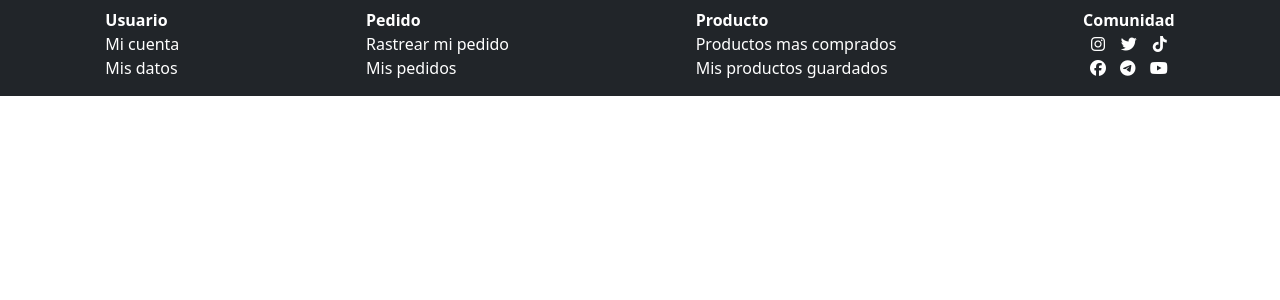
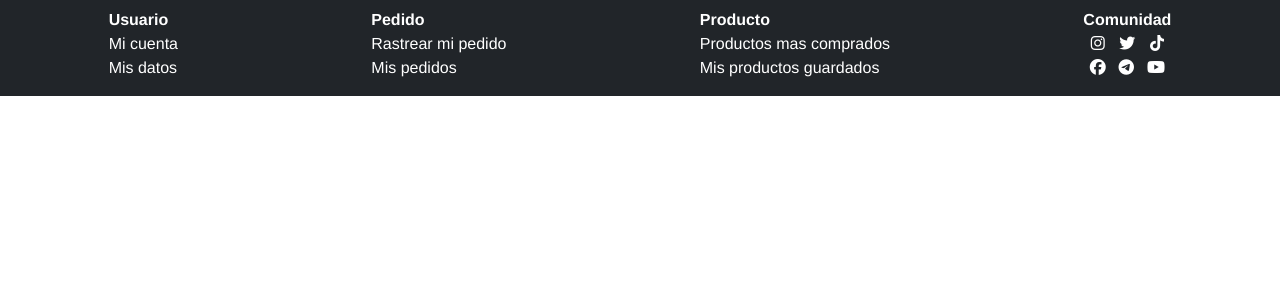
Before and after one commit to anietooo/DWES_P3_LuisJ_AlejandroN, a PHP site: page /footer.php in a window 1280 px wide. Shown: the top 300 px of the page. Run offline with PHP 8.4, Linux system fonts and the light colour scheme.

Commit message:
hover y fuente cambiada

```diff
--- a/views/footer.php
+++ b/views/footer.php
@@ -17,6 +17,15 @@
       crossorigin="anonymous"
     ></script>
     <link rel="stylesheet" href="https://cdnjs.cloudflare.com/ajax/libs/font-awesome/6.7.1/css/all.min.css">
+    <style>
+    body {
+        font-family: "Helvetica Neue", Helvetica, Arial, sans-serif;
+    }
+
+    .linkHover:hover{
+        color: rgb(231, 218, 218) !important;
+    }
+    </style>
 </head>
 <body>
     <div class="container-fluid bg-dark text-white">
@@ -24,18 +33,18 @@
             <footer class="d-flex justify-content-around mt-2">
                 <ul class="list-unstyled">
                     <li class="fw-bold">Usuario</li>
-                    <li><a class="text-decoration-none text-white" href="#">Mi cuenta</a></li>
-                    <li><a class="text-decoration-none text-white" href="#">Mis datos</a></li>
+                    <li><a class="text-decoration-none text-white linkHover" href="#">Mi cuenta</a></li>
+                    <li><a class="text-decoration-none text-white linkHover" href="#">Mis datos</a></li>
                 </ul>
                 <ul class="list-unstyled">
-                    <li class="fw-bold">Pedido</li>
-                    <li><a class="text-decoration-none text-white" href="#">Rastrear mi pedido</a></li>
-                    <li><a class="text-decoration-none text-white" href="#">Mis pedidos</a></li>
+                    <li class="fw-bold boldHover">Pedido</li>
+                    <li><a class="text-decoration-none text-white linkHover" href="#">Rastrear mi pedido</a></li>
+                    <li><a class="text-decoration-none text-white linkHover" href="#">Mis pedidos</a></li>
                 </ul>
                 <ul class="list-unstyled">
                     <li class="fw-bold">Producto</li>
-                    <li><a class="text-decoration-none text-white" href="#">Productos mas comprados</a></li>
-                    <li><a class="text-decoration-none text-white" href="#">Mis productos guardados</a></li>
+                    <li><a class="text-decoration-none text-white linkHover" href="#">Productos mas comprados</a></li>
+                    <li><a class="text-decoration-none text-white linkHover" href="#">Mis productos guardados</a></li>
                 </ul>
                 <ul class="list-unstyled">
                     <li class="fw-bold">Comunidad</li>
@@ -43,43 +52,43 @@
                     <div class="d-flex justify-content-around">
                         <!--LOGO INSTAGRAM-->
                         <li>
-                            <a class="text-decoration-none text-white" href="#">
+                            <a class="text-decoration-none text-white linkHover" href="#">
                                 <i class="fa-brands fa-instagram"></i>
                             </a>
                         </li>
 
                         <!--LOGO X-->
                         <li>
-                            <a class="text-decoration-none text-white" href="#">
+                            <a class="text-decoration-none text-white linkHover" href="#">
                                 <i class="fa-brands fa-twitter"></i>
                             </a>
                         </li>
 
                         <!--LOGO TIKTOK-->
                         <li>
-                            <a class="text-decoration-none text-white" href="#">
+                            <a class="text-decoration-none text-white linkHover" href="#">
                                 <i class="fa-brands fa-tiktok"></i>
                             </a>
                         </li>
                     </div>
                     <div class="d-flex justify-content-around">
-                        <!--LOGO INSTAGRAM-->
+                        <!--LOGO FACEBOOK-->
                         <li>
-                            <a class="text-decoration-none text-white" href="#">
+                            <a class="text-decoration-none text-white linkHover" href="#">
                                 <i class="fa-brands fa-facebook"></i>
                             </a>
                         </li>
 
-                        <!--LOGO X-->
+                        <!--LOGO TELEGRAM-->
                         <li>
-                            <a class="text-decoration-none text-white" href="#">
+                            <a class="text-decoration-none text-white linkHover" href="#">
                                 <i class="fa-brands fa-telegram"></i>
                             </a>
                         </li>
 
-                        <!--LOGO TIKTOK-->
+                        <!--LOGO YOUTUBE-->
                         <li>
-                            <a class="text-decoration-none text-white" href="#">
+                            <a class="text-decoration-none text-white linkHover" href="#">
                                 <i class="fa-brands fa-youtube"></i>
                             </a>
                         </li>
--- a/views/header.php
+++ b/views/header.php
@@ -18,6 +18,10 @@
     ></script>
     <link rel="stylesheet" href="https://cdnjs.cloudflare.com/ajax/libs/font-awesome/6.7.1/css/all.min.css">
     <style>
+      body {
+        font-family: "Helvetica Neue", Helvetica, Arial, sans-serif;
+      }
+
       .linkHover:hover{
         color: rgb(231, 218, 218) !important;
       }
```
